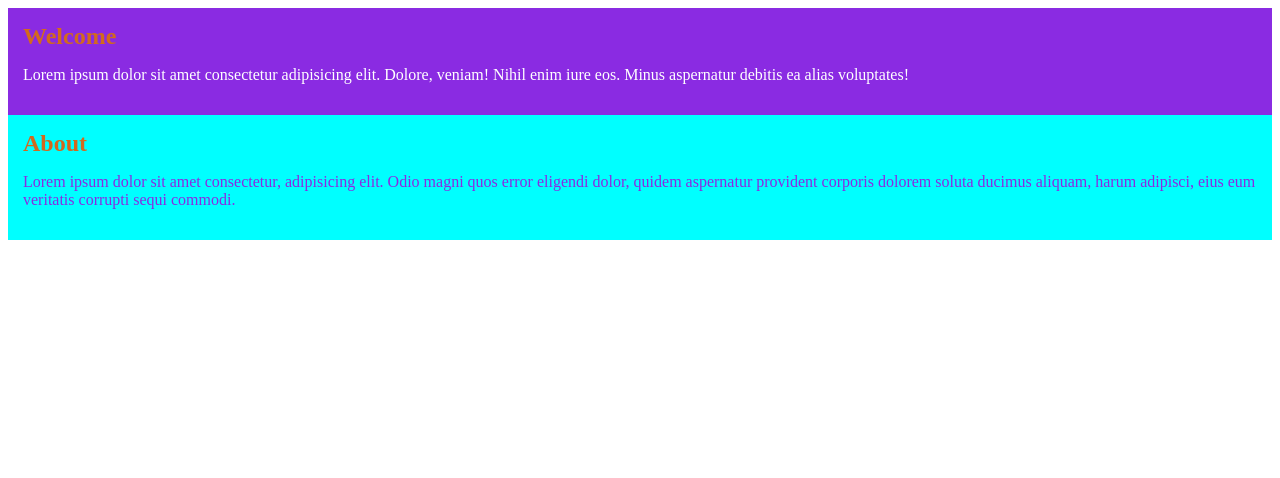
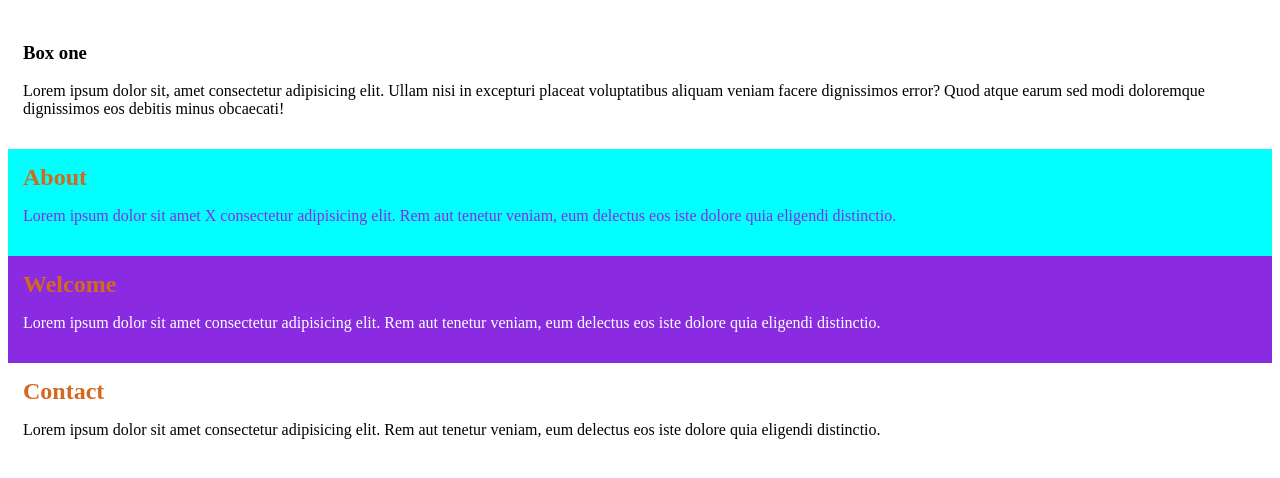
Before and after one commit to MoulhamAlboushi/moulham_juni_2019, a plain HTML site: page index.html in a window 1280 px wide. Drawn offline with Linux system fonts and the light colour scheme.

Commit message:
Update index.html

```diff
--- a/index.html
+++ b/index.html
@@ -5,40 +5,44 @@
     <meta name="viewport" content="width=device-width, initial-scale=1.0" />
     <meta http-equiv="X-UA-Compatible" content="ie=edge" />
     <link rel="stylesheet" href="style.css" />
-    <title>2-6-2019</title>
+    <link
+      href="https://fonts.googleapis.com/css?family=Merienda&display=swap"
+      rel="stylesheet"
+    />
+    <title>3-6-2019</title>
   </head>
   <body>
-    <div id="welcome">
-      <h2>Welcome</h2>
+    <div id="box-1">
+      <h3>Box one</h3>
       <p>
-        Lorem ipsum dolor sit amet consectetur adipisicing elit. Dolore, veniam!
-        Nihil enim iure eos. Minus aspernatur debitis ea alias voluptates!
+        Lorem ipsum dolor sit, amet consectetur adipisicing elit. Ullam nisi in
+        excepturi placeat voluptatibus aliquam veniam facere dignissimos error?
+        Quod atque earum sed modi doloremque dignissimos eos debitis minus
+        obcaecati!
       </p>
     </div>
     <div id="about">
       <h2>About</h2>
       <p>
-        Lorem ipsum dolor sit amet consectetur, adipisicing elit. Odio magni
-        quos error eligendi dolor, quidem aspernatur provident corporis dolorem
-        soluta ducimus aliquam, harum adipisci, eius eum veritatis corrupti
-        sequi commodi.
+        Lorem ipsum dolor sit amet
+        <span>X consectetur adipisicing elit. Rem </span>aut tenetur veniam, eum
+        delectus eos iste dolore quia eligendi distinctio.
       </p>
     </div>
-
-    <!--
-    <header>
-      <img src="/img/amsterdam.jpg" alt="amsterdam" />
-      <nav>
-        <ul>
-          <li><a href="# header">Home </a></li>
-          <li><a href="#about">About</a></li>
-          <li><a href="#contact">Contact</a></li>
-        </ul>
-      </nav>
-    </header>
-    <section></section>
-    <section></section>
-    <footer></footer>
-     -->
+    <div id="welcome">
+      <h2>Welcome</h2>
+      <p>
+        Lorem ipsum dolor sit amet consectetur adipisicing elit. Rem aut tenetur
+        veniam, <span> eum delectus eos iste dolore quia</span> eligendi
+        distinctio.
+      </p>
+    </div>
+    <div id="contact">
+      <h2>Contact</h2>
+      <p>
+        Lorem ipsum dolor sit amet consectetur adipisicing elit. Rem aut tenetur
+        veniam, eum delectus eos iste dolore quia eligendi distinctio.
+      </p>
+    </div>
   </body>
 </html>
```
